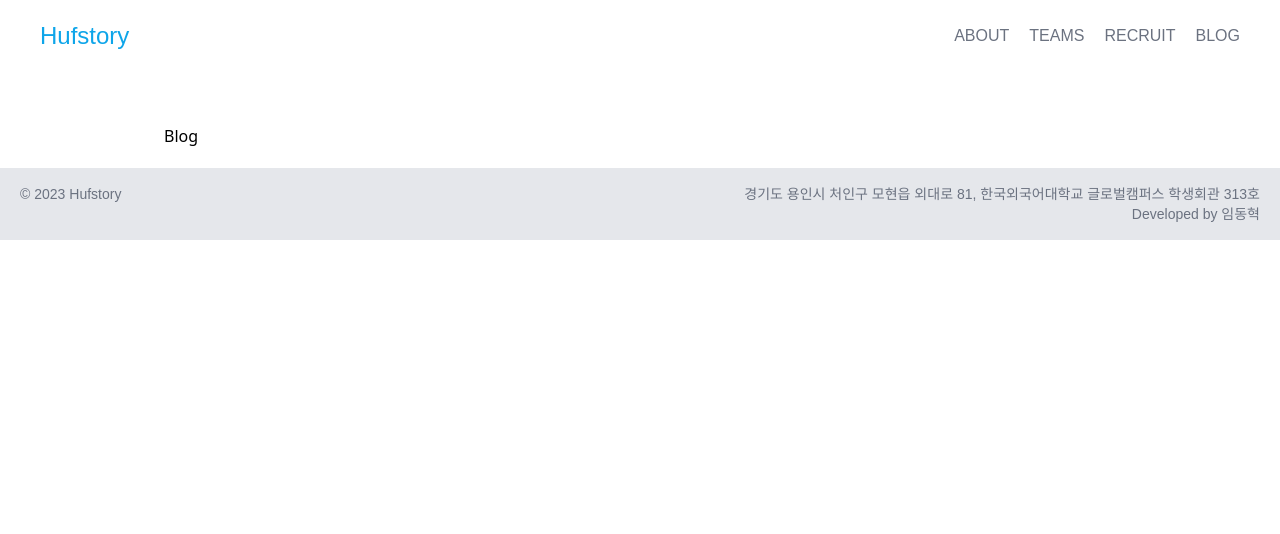
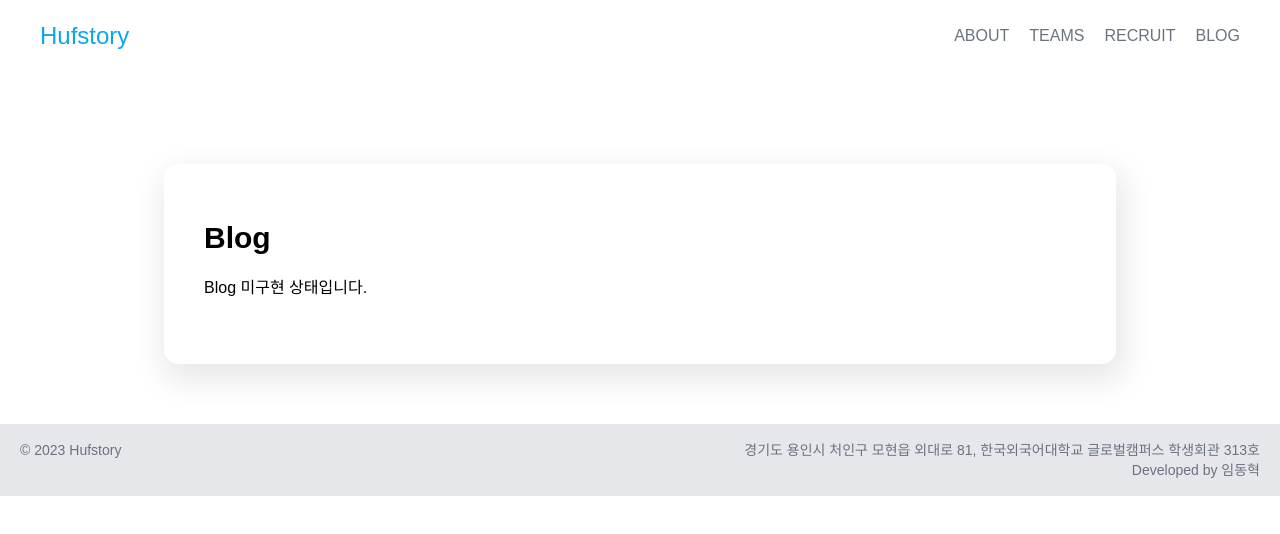
Before and after one commit to hufstory/HUFSTORY_WEB_FrontEnd, a React (Create React App) app in the folder hufstory/: page /blog in a window 1280 px wide. Shown: the top 534 px of the page. Built offline with nearby package versions, Linux system fonts and the light colour scheme; a web font is replaced by a local one.

Commit message:
Style: Blog 상태 수정

```diff
--- a/hufstory/src/pages/Blog/Blog.tsx
+++ b/hufstory/src/pages/Blog/Blog.tsx
@@ -8,7 +8,16 @@ const Blog = () => {
     <div>
       <Header />
       <div className="ml-36 mr-36 mt-8 md:px-5 md:py-5 md:flex-row items-center">
-        <h1>Blog</h1>
+        <div className="flex mt-10 mb-10 text-black body-font bg-transparent relative p-10 rounded-[14px] shadow-default hover:-translate-y-1 hover:scale-100 duration-300">
+          <div className="mt-4 block">
+            <h1 className="block font-bold text-3xl mb-5 font-nanumBold">
+              Blog
+            </h1>
+            <p className="mx-auto mb-6 font-nanumRegular">
+              Blog 미구현 상태입니다.
+            </p>
+          </div>
+        </div>
       </div>
       <Footer />
     </div>
```
